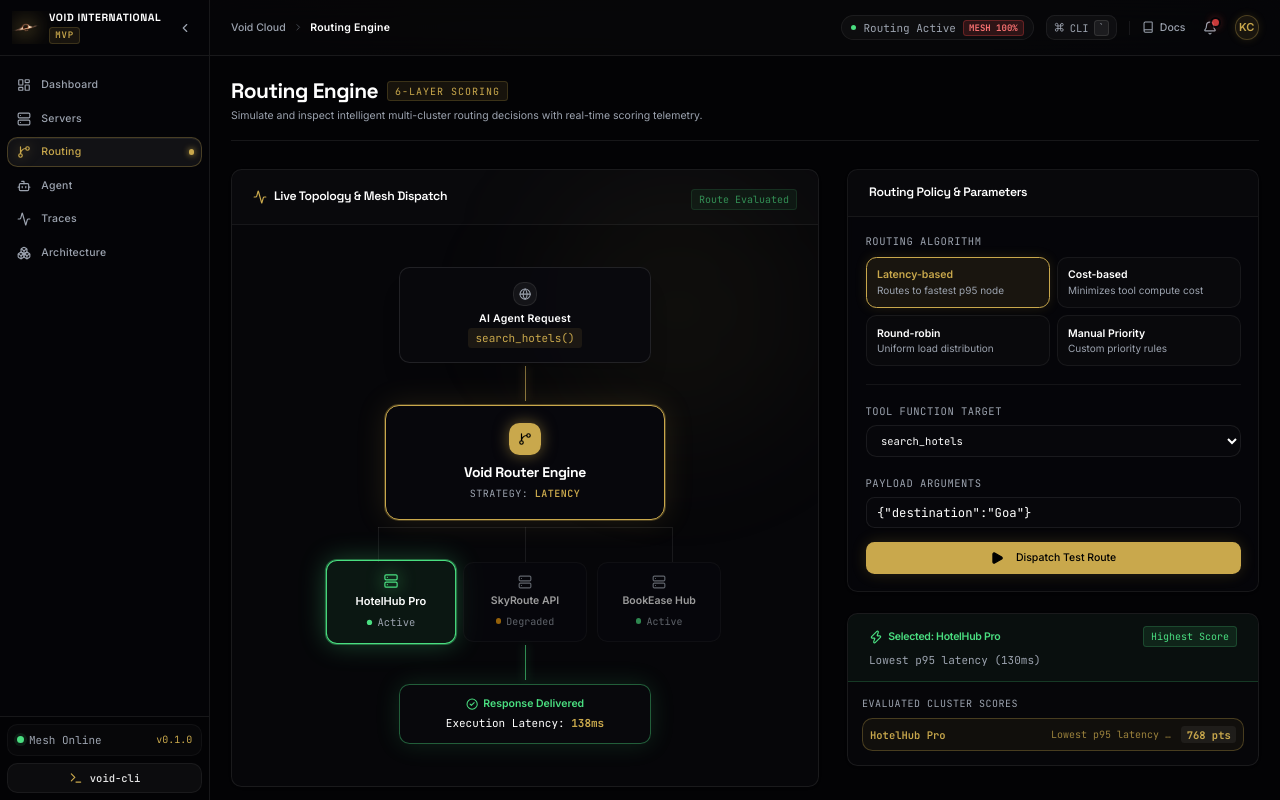
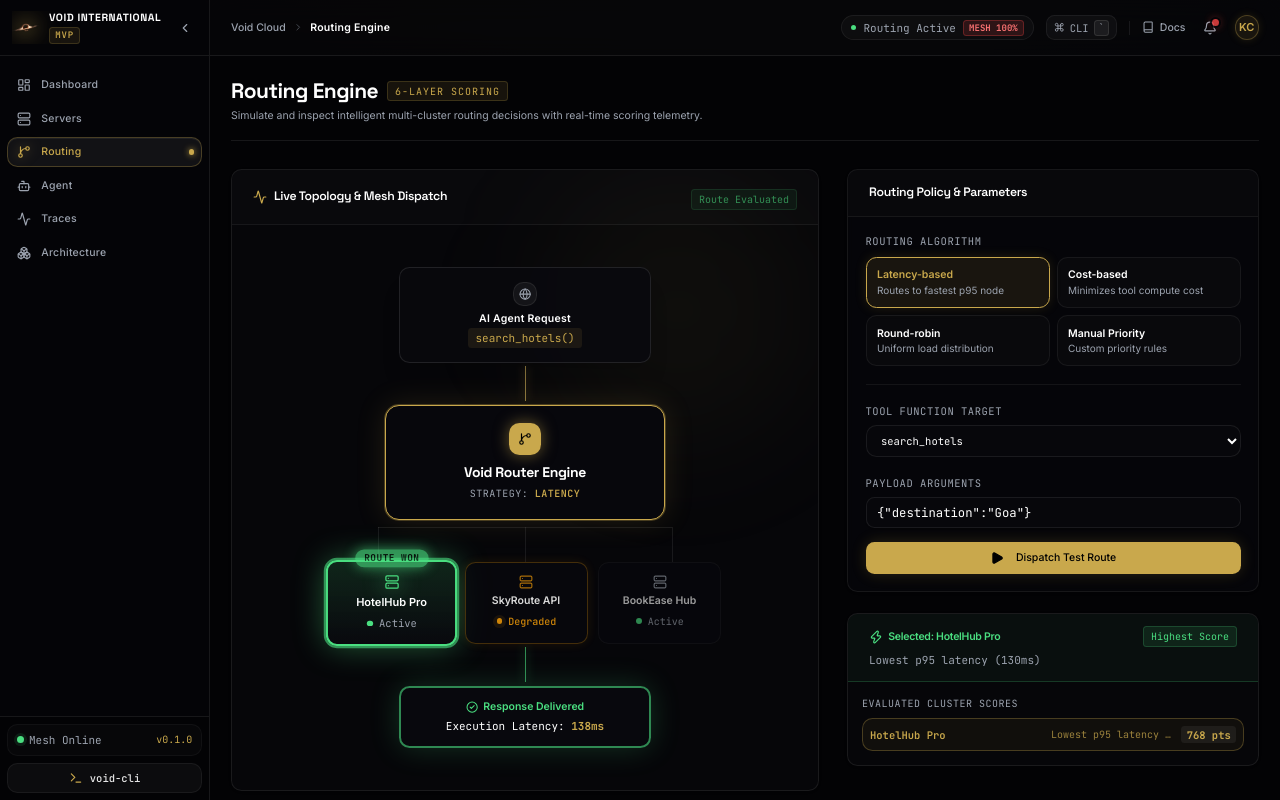
Before and after one commit to CodeUltr0n/void-cli, a Next.js app: page /routing in a window 1280 px wide. Both pictures are taken after a click on the button "Dispatch Test Route". Shown: the top 800 px of the page. Built offline with nearby package versions, Linux system fonts and the light colour scheme.

Commit message:
feat: enhance status UI with degraded state indicators and animations across routing and server pages

```diff
--- a/src/app/routing/page.tsx
+++ b/src/app/routing/page.tsx
@@ -111,22 +111,52 @@ export default function RoutingPage() {
                 <div className="flex justify-between w-full max-w-md gap-3 relative z-10">
                   {['HotelHub Pro', 'SkyRoute API', 'BookEase Hub'].map((name, i) => {
                     const isWinner = result?.decision?.server?.name === name || result?.decision?.server?.name?.includes(name.split(' ')[0])
+                    const isDegraded = i === 1 || result?.decision?.server?.status === 'degraded'
+
+                    let cardStyle = "bg-[#09090e]/90 border border-white/[0.06] opacity-60"
+                    let iconStyle = "text-void-muted"
+
+                    if (isWinner) {
+                      if (isDegraded) {
+                        cardStyle = "border-2 border-void-warning bg-gradient-to-b from-void-warning/[0.15] to-[#09090e] shadow-[0_0_30px_rgba(245,158,11,0.45)] scale-105 ring-2 ring-void-warning/60"
+                        iconStyle = "text-void-warning drop-shadow-[0_0_10px_rgba(245,158,11,0.9)]"
+                      } else {
+                        cardStyle = "border-2 border-void-success bg-gradient-to-b from-void-success/[0.15] to-[#09090e] shadow-[0_0_30px_rgba(74,222,128,0.4)] scale-105 ring-2 ring-void-success/60"
+                        iconStyle = "text-void-success drop-shadow-[0_0_10px_rgba(74,222,128,0.9)]"
+                      }
+                    } else if (isDegraded) {
+                      cardStyle = "bg-[#09090e]/90 border border-void-warning/30 shadow-[0_0_12px_rgba(245,158,11,0.12)] opacity-85"
+                      iconStyle = "text-void-warning/80"
+                    }
+
                     return (
                       <div
                         key={name}
-                        className={`flex-1 bg-[#09090e]/90 border rounded-xl p-3.5 text-center transition-all duration-300 ${
-                          isWinner
-                            ? 'border-void-success bg-void-success/[0.08] shadow-[0_0_25px_rgba(74,222,128,0.3)] scale-105 ring-1 ring-void-success/40'
-                            : 'border-white/[0.06] opacity-60'
-                        }`}
+                        className={`flex-1 rounded-xl p-3.5 text-center transition-all duration-300 relative ${cardStyle}`}
                       >
+                        {isWinner && (
+                          <span className={`absolute -top-3.5 left-1/2 -translate-x-1/2 px-2.5 py-0.5 rounded-full text-[9px] font-mono font-bold tracking-wider z-20 whitespace-nowrap animate-pulse ${
+                            isDegraded
+                              ? 'bg-void-warning text-black shadow-[0_0_12px_#f59e0b]'
+                              : 'bg-void-success text-black shadow-[0_0_12px_#4ade80]'
+                          }`}>
+                            ROUTE WON
+                          </span>
+                        )}
                         <div className="flex justify-center mb-1.5">
-                          <Server className={`h-4 w-4 ${isWinner ? 'text-void-success drop-shadow-[0_0_8px_rgba(74,222,128,0.8)]' : 'text-void-muted'}`} />
+                          <Server className={`h-4 w-4 ${iconStyle}`} />
                         </div>
                         <div className="font-semibold text-white text-xs truncate">{name}</div>
                         <div className="flex items-center justify-center gap-1.5 mt-1.5">
-                          <div className={`w-1.5 h-1.5 rounded-full ${i === 1 ? 'bg-void-warning' : 'bg-void-success'}`}></div>
-                          <span className="text-[10px] font-mono text-void-muted capitalize">{i === 1 ? 'Degraded' : 'Active'}</span>
+                          <div className={`relative flex h-2 w-2 items-center justify-center`}>
+                            {i === 1 && (
+                              <span className="animate-ping absolute inline-flex h-full w-full rounded-full bg-void-warning opacity-75"></span>
+                            )}
+                            <span className={`h-1.5 w-1.5 rounded-full ${i === 1 ? 'bg-void-warning' : 'bg-void-success'}`} />
+                          </div>
+                          <span className={`text-[10px] font-mono capitalize ${i === 1 ? 'text-void-warning font-medium' : 'text-void-muted'}`}>
+                            {i === 1 ? 'Degraded' : 'Active'}
+                          </span>
                         </div>
                       </div>
                     )
@@ -134,20 +164,33 @@ export default function RoutingPage() {
                 </div>
 
                 {/* Arrow to Response */}
-                {result && (
+                {result && (() => {
+                  const isDegradedWinner = result?.decision?.server?.status === 'degraded' || result?.decision?.server?.name?.toLowerCase().includes('skyroute')
+                  return (
                     <>
-                    <div className="h-10 w-px bg-void-success my-1 relative animate-pulse shadow-[0_0_8px_#4ade80]"></div>
-                    <div className="w-72 bg-[#09090e]/90 border border-void-success/40 rounded-xl p-3.5 text-center shadow-[0_0_25px_rgba(74,222,128,0.15)] relative z-10 animate-in fade-in zoom-in-95 duration-300">
-                      <div className="flex items-center justify-center gap-1.5 text-xs font-semibold text-void-success">
+                      <div className={`h-10 w-px my-1 relative animate-pulse ${
+                        isDegradedWinner
+                          ? 'bg-void-warning shadow-[0_0_10px_#f59e0b]'
+                          : 'bg-void-success shadow-[0_0_10px_#4ade80]'
+                      }`}></div>
+                      <div className={`w-72 bg-[#09090e]/95 border-2 rounded-xl p-3.5 text-center relative z-10 animate-in fade-in zoom-in-95 duration-300 ${
+                        isDegradedWinner
+                          ? 'border-void-warning/60 shadow-[0_0_30px_rgba(245,158,11,0.25)]'
+                          : 'border-void-success/60 shadow-[0_0_30px_rgba(74,222,128,0.2)]'
+                      }`}>
+                        <div className={`flex items-center justify-center gap-1.5 text-xs font-semibold ${
+                          isDegradedWinner ? 'text-void-warning' : 'text-void-success'
+                        }`}>
                           <CheckCircle2 className="h-3.5 w-3.5" />
-                        Response Delivered
+                          Response Delivered {isDegradedWinner ? '(Degraded Route)' : ''}
                         </div>
                         <div className="text-[11px] text-white font-mono mt-1">
                           Execution Latency: <span className="text-void-gold font-bold">{result.execution.latencyMs}ms</span>
                         </div>
                       </div>
                     </>
-                )}
+                  )
+                })()}
               </div>
             </CardContent>
           </Card>
--- a/src/app/servers/[id]/page.tsx
+++ b/src/app/servers/[id]/page.tsx
@@ -59,10 +59,10 @@ export default function ServerDetailPage() {
               <Server className="h-6 w-6 text-void-gold" />
               {server.name}
             </h1>
-            <Badge variant="outline" className={`
-              ${server.status === 'active' ? 'border-void-success text-void-success' :
-                server.status === 'degraded' ? 'border-void-warning text-void-warning' : 'border-void-error text-void-error'}
-            `}>
+            <Badge variant="outline" className={`capitalize font-mono text-xs px-2.5 py-0.5 rounded-full ${
+              server.status === 'active' ? 'border-void-success/40 text-void-success bg-void-success/10 shadow-[0_0_12px_rgba(74,222,128,0.2)]' :
+                server.status === 'degraded' ? 'border-void-warning/50 text-void-warning bg-void-warning/15 shadow-[0_0_15px_rgba(245,158,11,0.3)] font-semibold' : 'border-void-error/40 text-void-error bg-void-error/10'
+            }`}>
               {server.status}
             </Badge>
           </div>
--- a/src/app/servers/page.tsx
+++ b/src/app/servers/page.tsx
@@ -117,9 +117,12 @@ export default function ServersPage() {
                         {server.status === 'degraded' && (
                           <span
                             title="Simulated demo environment"
-                            className="inline-flex items-center gap-1.5 px-2 py-0.5 rounded-full text-[10px] font-mono text-void-warning bg-void-warning/10 border border-void-warning/20 cursor-help"
+                            className="inline-flex items-center gap-1.5 px-2.5 py-0.5 rounded-full text-[10px] font-mono font-medium text-void-warning bg-void-warning/15 border border-void-warning/40 shadow-[0_0_12px_rgba(245,158,11,0.25)] cursor-help"
                           >
-                            <span className="h-1.5 w-1.5 rounded-full bg-void-warning" />
+                            <span className="relative flex h-2 w-2 items-center justify-center">
+                              <span className="animate-ping absolute inline-flex h-full w-full rounded-full bg-void-warning opacity-75"></span>
+                              <span className="relative inline-flex rounded-full h-1.5 w-1.5 bg-void-warning"></span>
+                            </span>
                             Degraded
                           </span>
                         )}
```
Also changed, not shown: 1 other file (tests, documents, lock files or other folders). Lines whose indentation alone changed are shown as unchanged.
